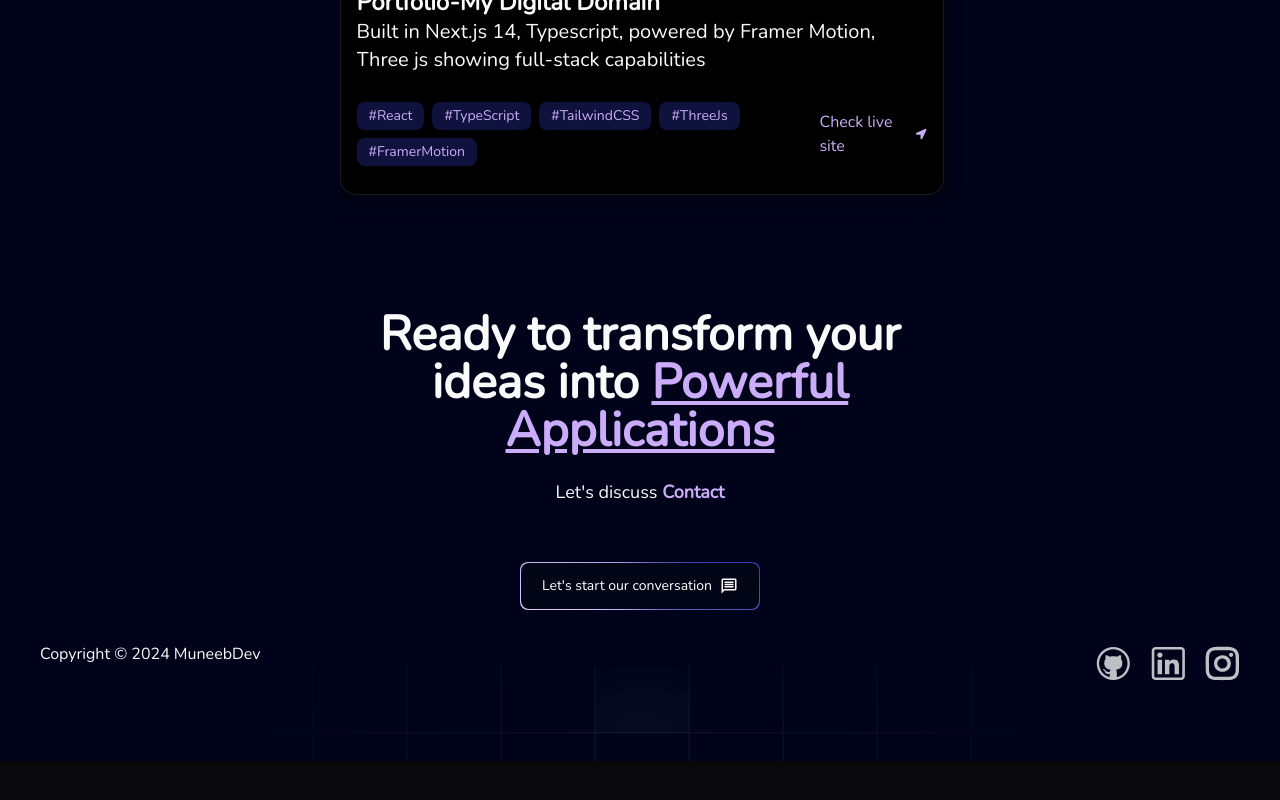
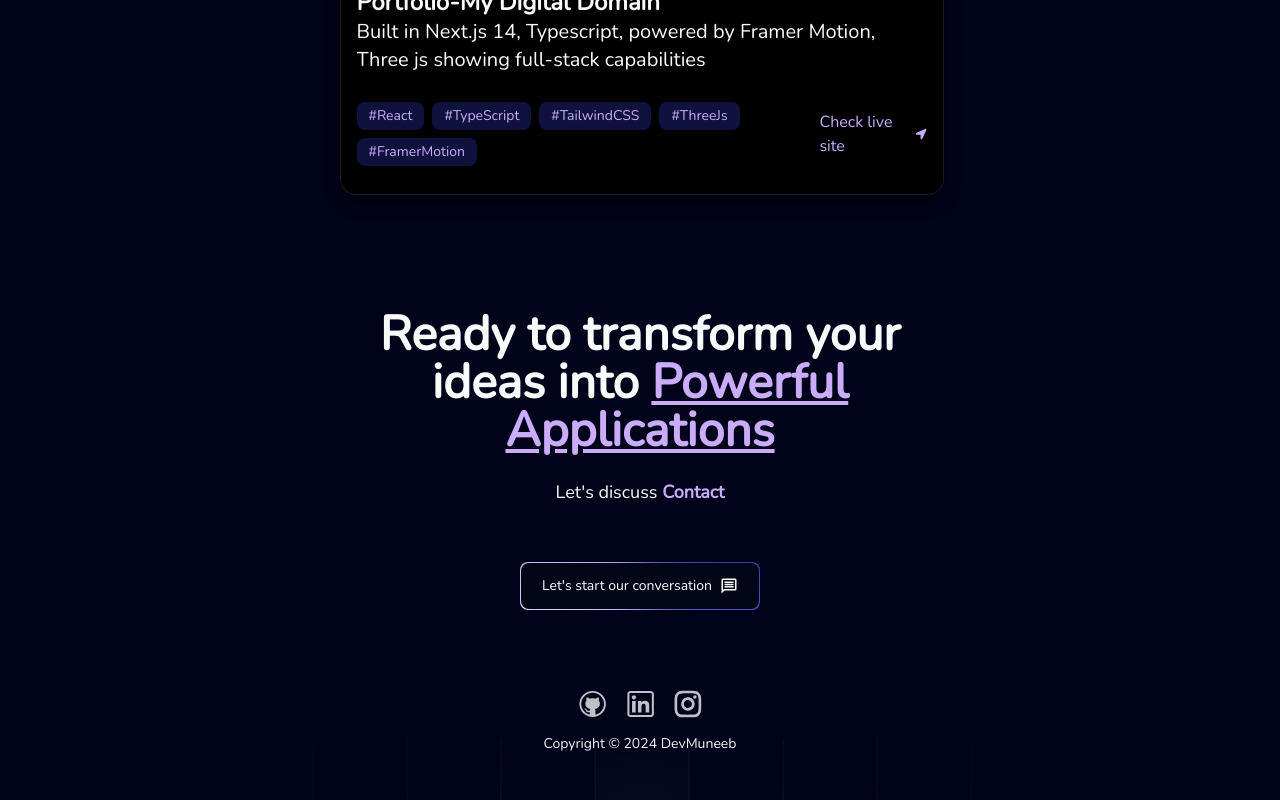
Before and after one commit to Muhammad-Ahmed94/Digital-Domain, a Next.js app: page / in a window 1280 px wide. Shown: the part 7810-8610 px from the top of the page. Before the commit the page ends 8571 px from the top, so only its background shows below. Built offline with nearby package versions, Linux system fonts and the light colour scheme.

Commit message:
update: Footer social-icons UX update

```diff
--- a/components/Footer.tsx
+++ b/components/Footer.tsx
@@ -35,7 +35,7 @@ const Footer = () => {
           aria-label="Send email to Muneeb Ahmed"
         >
           <SpecialButton
-            title="Let&apos;s start our conversation"
+            title="Let's start our conversation"
             icon={
               <MdOutlineMessage className="text-xl md:text-lg sm:text-sm" />
             }
@@ -43,12 +43,8 @@ const Footer = () => {
         </a>
       </div>
 
-      <div className="flex flex-col justify-between items-center md:flex-row">
-        <p className="text-sm md:text-base md:font-normal font-light">
-          Copyright &copy; 2024 MuneebDev
-        </p>
-
-        <div className="mt-5 flex items-center justify-center gap-4 md:gap-5 z-30 saturate-150 opacity-75">
+      <div className="flex flex-col items-center mt-16">
+        <div className="mb-4 flex items-center justify-center gap-4 md:gap-5 z-30 saturate-150 opacity-75">
           {socialMedia.map(({ id, link, img }) => (
             <div key={id}>
               <a
@@ -61,14 +57,18 @@ const Footer = () => {
                 <Image
                   src={img}
                   alt={`${link.includes('github') ? 'GitHub' : link.includes('linkedin') ? 'LinkedIn' : 'Instagram'} icon`}
-                  height={35}
-                  width={35}
+                  height={28}
+                  width={28}
                   loading="lazy"
                 />
               </a>
             </div>
           ))}
         </div>
+
+        <p className="text-xs md:text-sm font-light">
+          Copyright &copy; 2024 DevMuneeb
+        </p>
       </div>
     </footer>
   );
```
